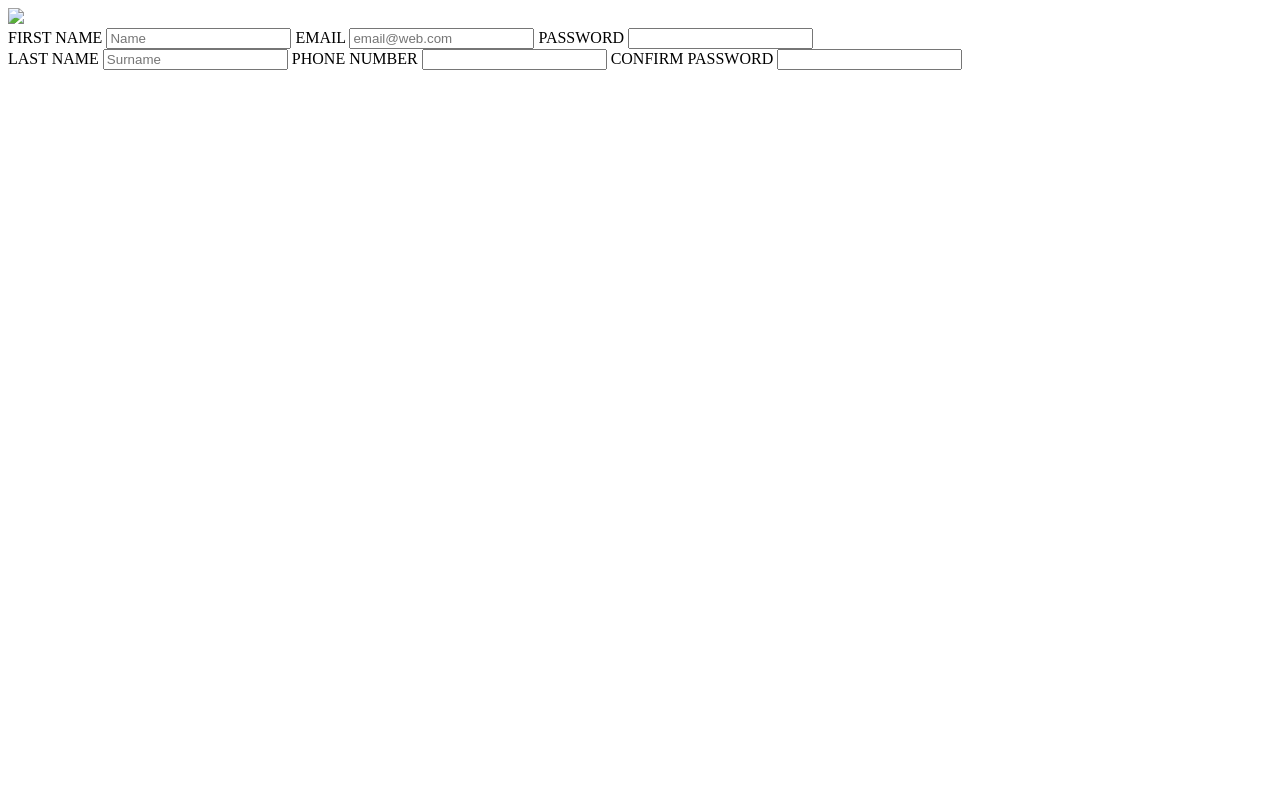
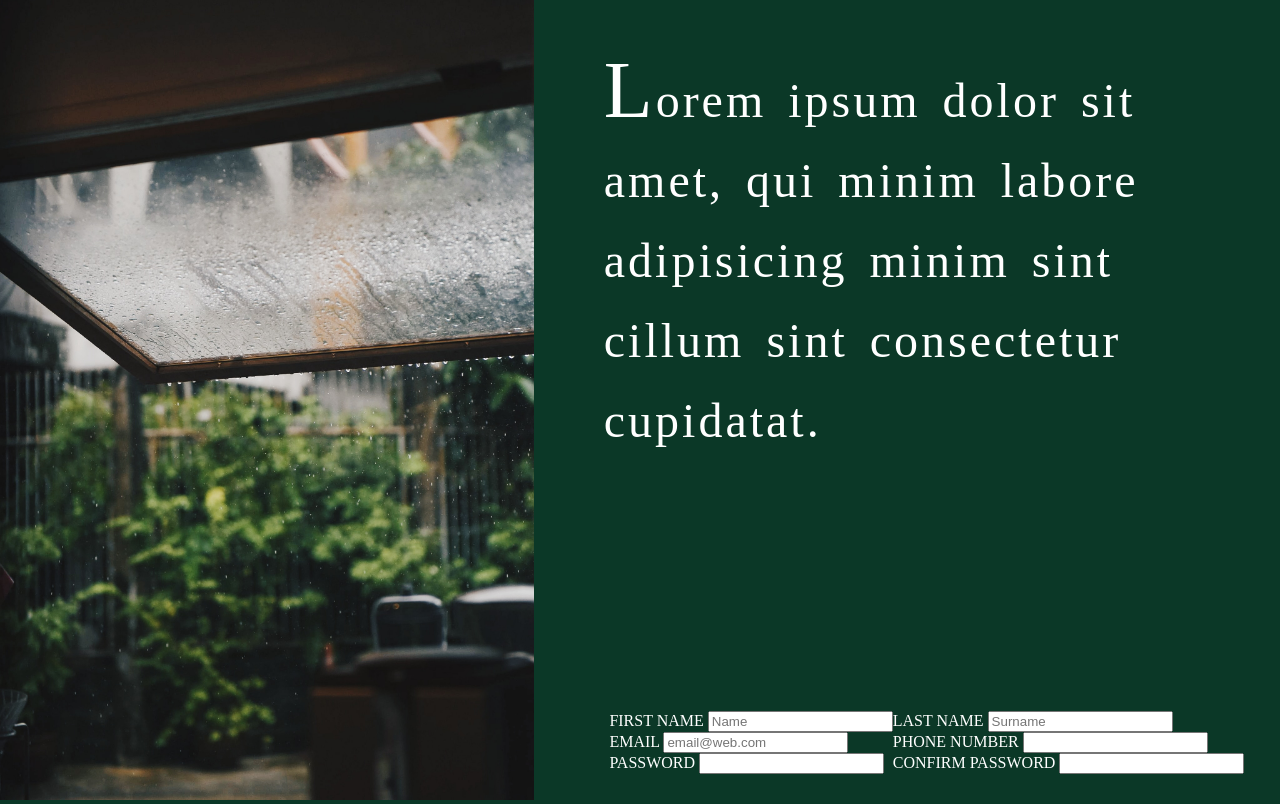
Before and after one commit to mugiwara999/Rainify-form, a plain HTML site: page index.html in a window 1280 px wide. Drawn offline with Linux system fonts and the light colour scheme; a web font is replaced by a local one.

Commit message:
add minimal structure

```diff
--- a/index.html
+++ b/index.html
@@ -10,30 +10,43 @@
 
 <body>
   <div class="image">
-    <img src="filip-zrnzevic-_EMkxLdko9k-unsplash.jpg">
+    <img src="assets/rain_window.jpg" />
   </div>
   <div class="form">
-    <section class="intro"></section>
+    <div class="intro">
+      Lorem ipsum dolor sit amet, qui minim labore adipisicing minim sint
+      cillum sint consectetur cupidatat.
+    </div>
     <form action="">
       <div class="info">
         <div>
+          <div>
             <label for="first_name">FIRST NAME</label>
             <input type="text" id="first_name" name="first_name" placeholder="Name" required />
+          </div>
+          <div>
             <label for="email">EMAIL</label>
             <input type="email" id="email" placeholder="email@web.com" required name="email" />
+          </div>
+          <div>
             <label for="password">PASSWORD</label>
             <input type="password" id="password" required name="password" />
           </div>
+        </div>
+        <div>
           <div>
             <label for="last_name">LAST NAME</label>
             <input type="text" id="last_name" name="last_name" placeholder="Surname" />
-
+          </div>
+          <div>
             <label for="number">PHONE NUMBER</label>
             <input type="tel" required id="number" name="number" />
-
+          </div>
+          <div>
             <label for="confirm_password">CONFIRM PASSWORD</label>
 
             <input type="password" id="confirm_password" required name="password" />
+          </div>
         </div>
       </div>
     </form>
--- a/style.css
+++ b/style.css
@@ -0,0 +1,60 @@
+:root {
+  --color: white;
+}
+
+@font-face {
+  font-family: "amanda_black";
+  src: url(./AnandaBlackPersonalUseRegular-rg9Rx.ttf);
+}
+
+body {
+  display: flex;
+  /* flex-direction: column; */
+  margin: 0;
+  background-color: #0b3827;
+  color: var(--color);
+  padding: 0;
+  gap: 40px;
+}
+
+img {
+  width: auto;
+
+  height: 100vh;
+}
+
+.form {
+  padding-top: 20px;
+  display: flex;
+  flex-direction: column;
+  width: 50vw;
+  min-width: calc(100vh * 1708 / 2560);
+  margin: 30px;
+  justify-content: space-between;
+  align-items: center;
+  gap: 40px;
+  flex: 1;
+}
+
+.form_parent {
+  display: flex;
+  flex: 1;
+  align-items: center;
+  justify-content: center;
+}
+
+.info {
+  display: flex;
+}
+
+.intro {
+  font-size: 3rem;
+  line-height: 5rem;
+  font-family: amanda_black;
+  word-spacing: 7px;
+  letter-spacing: 3px;
+}
+
+.intro::first-letter {
+  font-size: 5rem;
+}
```
Also changed, not shown: assets/rain_window.jpg (added). Lines whose indentation alone changed are shown as unchanged.
